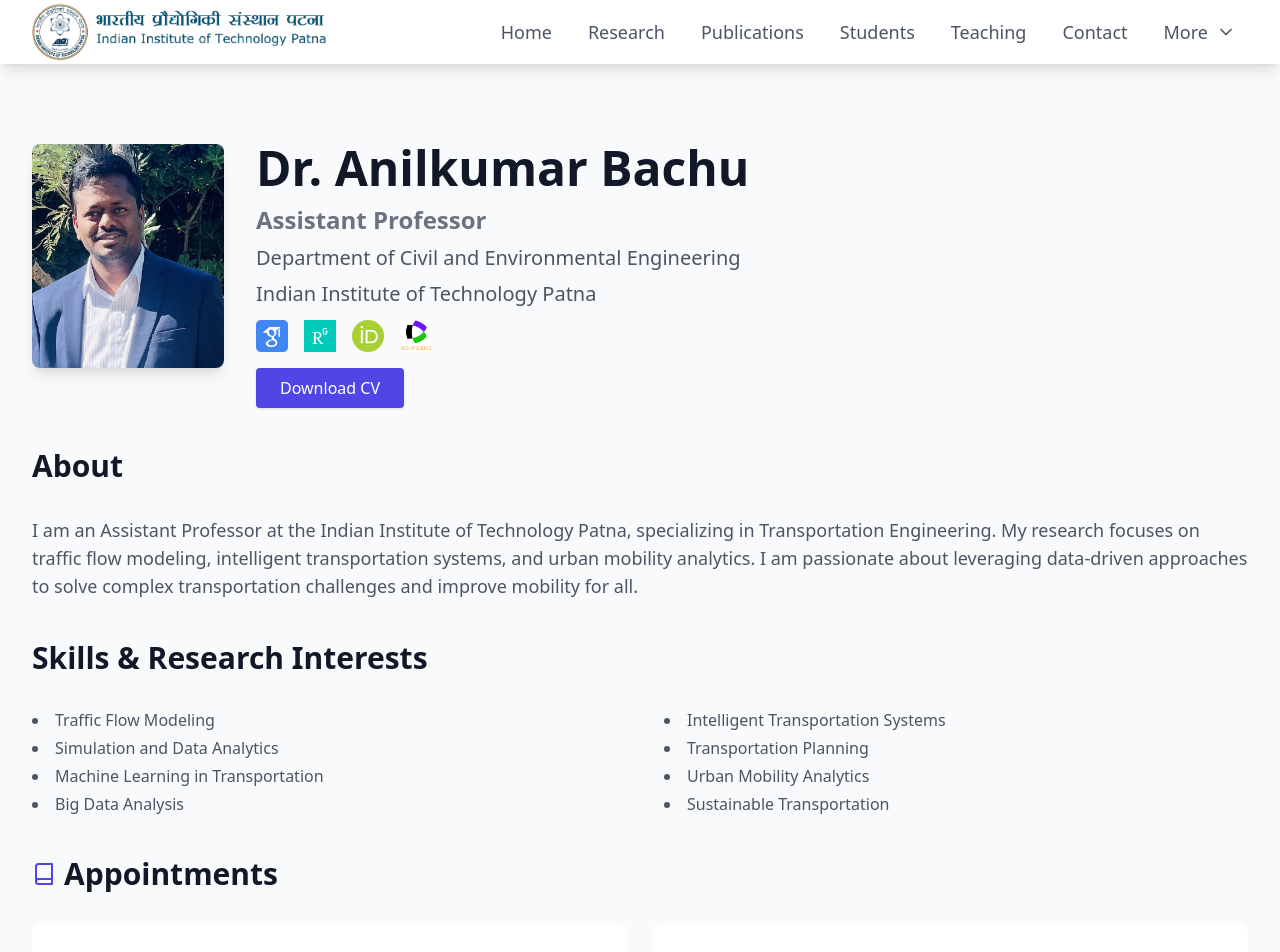
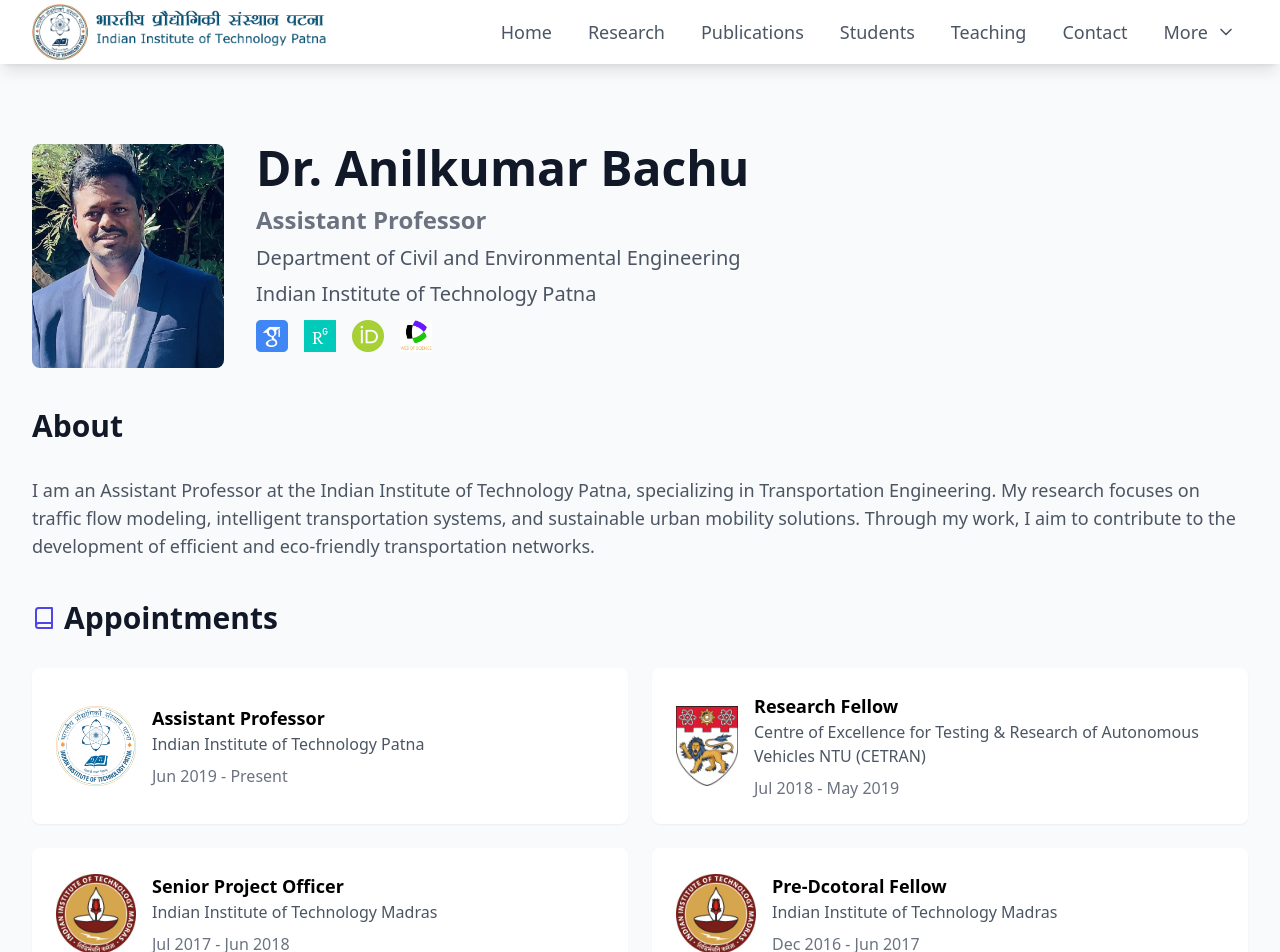
Before and after one commit to anil5472/portfolio, a React (Vite) app: page / in a window 1280 px wide. Shown: the top 952 px of the page. Built offline with nearby package versions, Linux system fonts and the light colour scheme.

Commit message:
Update Home.tsx

```diff
--- a/src/pages/Home.tsx
+++ b/src/pages/Home.tsx
@@ -8,7 +8,7 @@
 import anil1 from "../assets/anil1.png";
 import rg from "../assets/rg.png";
 import google from "../assets/google.png";
-import orcid from "../assets/orcid.png"; // fixed typo
+import orchid from "../assets/orcid.png";
 import wos from "../assets/wos.png";
 
 const profile = {
@@ -16,7 +16,7 @@
   title: "Assistant Professor",
   department: "Department of Civil and Environmental Engineering",
   department1: "Indian Institute of Technology Patna",
-  about: `I am an Assistant Professor at the Indian Institute of Technology Patna, specializing in Transportation Engineering. My research focuses on traffic flow modeling, intelligent transportation systems, and urban mobility analytics. I am passionate about leveraging data-driven approaches to solve complex transportation challenges and improve mobility for all.`,
+  about: `I am an Assistant Professor at the Indian Institute of Technology Patna, specializing in Transportation Engineering. My research focuses on traffic flow modeling, intelligent transportation systems, and sustainable urban mobility solutions. Through my work, I aim to contribute to the development of efficient and eco-friendly transportation networks.`,
 };
 
 const appointments = [
@@ -40,7 +40,7 @@
     logo: iitm,
   },
   {
-    title: "Pre-Doctoral Fellow", // fixed typo
+    title: "Pre-Dcotoral Fellow",
     institution: "Indian Institute of Technology Madras",
     year: "Dec 2016 - Jun 2017",
     logo: iitm,
@@ -50,7 +50,7 @@
 const education = [
   {
     degree: "M.S. (by Research) & Ph.D",
-    thesis: "Specialization: Transportation Engineering", // fixed typo
+    thesis: "Specilization: Transportation Engineering",
     university: "Indian Institute of Technology Madras",
     year: "Jul 2012 - Jul 2017",
     logo: iitm,
@@ -64,39 +64,27 @@
   },
 ];
 
-const skills = [
-  "Traffic Flow Modeling",
-  "Intelligent Transportation Systems",
-  "Simulation and Data Analytics",
-  "Transportation Planning",
-  "Machine Learning in Transportation",
-  "Urban Mobility Analytics",
-  "Big Data Analysis",
-  "Sustainable Transportation",
-];
-
 function Home() {
   return (
-    <section className="py-20 px-4 sm:px-6 lg:px-8 bg-gray-50 dark:bg-gray-900 transition-colors duration-300">
+    <section className="py-20 px-4 sm:px-6 lg:px-8">
       <div className="max-w-7xl mx-auto">
-        {/* Profile Section */}
         <div className="flex flex-col md:flex-row items-center md:items-start text-center md:text-left">
           <img
             src={anil1}
             alt="Profile of Dr. Anilkumar Bachu"
-            className="w-48 h-56 rounded-lg mb-8 md:mb-0 md:mr-8 object-cover shadow-lg transition-transform duration-200 hover:scale-105"
+            className="w-48 h-56 rounded-lg mb-8 md:mb-0 md:mr-8 object-cover"
           />
           <div>
-            <h1 className="text-4xl font-bold text-gray-900 dark:text-gray-100 sm:text-5xl">
+            <h1 className="text-4xl font-bold text-gray-900 sm:text-5xl">
               {profile.name}
             </h1>
-            <p className="mt-3 font-bold text-2xl text-gray-500 dark:text-gray-300">
+            <p className="mt-3 font-bold text-2xl text-gray-500">
               {profile.title}
             </p>
-            <p className="mt-2 text-xl font-medium text-gray-600 dark:text-gray-300">
+            <p className="mt-2 text-xl font-medium text-gray-600">
               {profile.department}
             </p>
-            <p className="mt-2 text-xl font-medium text-gray-600 dark:text-gray-300">
+            <p className="mt-2 text-xl font-medium text-gray-600">
               {profile.department1}
             </p>
             <div className="flex justify-center md:justify-start space-x-4 mt-3">
@@ -104,7 +92,6 @@
                 href="https://scholar.google.com/citations?user=mrw1V7YAAAAJ&hl=en"
                 target="_blank"
                 rel="noopener noreferrer"
-                className="transition-transform hover:scale-110"
               >
                 <img src={google} alt="Google Scholar" className="w-8 h-8" />
               </a>
@@ -112,7 +99,6 @@
                 href="https://www.researchgate.net/profile/Anilkumar-Bachu?ev=hdr_xprf"
                 target="_blank"
                 rel="noopener noreferrer"
-                className="transition-transform hover:scale-110"
               >
                 <img src={rg} alt="ResearchGate" className="w-8 h-8" />
               </a>
@@ -120,46 +106,24 @@
                 href="https://orcid.org/my-orcid?orcid=0000-0001-5933-8362"
                 target="_blank"
                 rel="noopener noreferrer"
-                className="transition-transform hover:scale-110"
               >
-                <img src={orcid} alt="ORCID" className="w-8 h-8" />
+                <img src={orchid} alt="ORCID" className="w-8 h-8" />
               </a>
               <a
                 href="https://www.webofscience.com/wos/author/record/ABF-9870-2021"
                 target="_blank"
                 rel="noopener noreferrer"
-                className="transition-transform hover:scale-110"
               >
                 <img src={wos} alt="Scopus" className="w-8 h-8" />
               </a>
             </div>
-            {/* Download CV Button */}
-            <a
-              href="/cv.pdf" // Update with the actual path to your CV
-              target="_blank"
-              rel="noopener noreferrer"
-              className="inline-block mt-4 px-6 py-2 bg-indigo-600 text-white rounded shadow hover:bg-indigo-700 transition"
-            >
-              Download CV
-            </a>
           </div>
         </div>
 
-        {/* About Section */}
         <Section title="About">
-          <p className="text-lg text-gray-600 dark:text-gray-300">{profile.about}</p>
+          <p className="text-lg text-gray-600">{profile.about}</p>
         </Section>
 
-        {/* Skills & Research Interests */}
-        <Section title="Skills & Research Interests">
-          <ul className="mt-2 text-gray-600 dark:text-gray-300 list-disc list-inside grid grid-cols-1 md:grid-cols-2 gap-x-12 gap-y-1">
-            {skills.map((skill) => (
-              <li key={skill}>{skill}</li>
-            ))}
-          </ul>
-        </Section>
-
-        {/* Appointments Section */}
         <Section
           title="Appointments"
           icon={<Book className="h-6 w-6 mr-2 text-indigo-600" />}
@@ -167,7 +131,6 @@
           <GridList items={appointments} />
         </Section>
 
-        {/* Education Section */}
         <Section
           title="Education"
           icon={<Book className="h-6 w-6 mr-2 text-indigo-600" />}
@@ -175,38 +138,37 @@
           <GridList items={education} />
         </Section>
 
-        {/* Awards and Honours Section */}
         <Section title="Awards and Honours">
           <div className="grid grid-cols-1 md:grid-cols-2 gap-6">
-            <div className="bg-white dark:bg-gray-800 rounded-lg p-6 shadow-sm transition-shadow hover:shadow-lg hover:ring-2 hover:ring-indigo-300">
+            <div className="bg-white rounded-lg p-6 shadow-sm">
               <h3 className="text-lg font-semibold">Scholarships</h3>
-              <ul className="mt-2 text-gray-500 dark:text-gray-300 list-disc list-inside">
+              <ul className="mt-2 text-gray-500 list-disc list-inside">
                 <li>Best PhD Student, IIT Madras (2016)</li>
                 <li>Gold Medal for BTech Performance (2012)</li>
                 <li>Pre-Doc Fellowship, IIT Madras (2016)</li>
                 <li>MHRD Fellowship, IIT Madras (2012-2016)</li>
               </ul>
             </div>
-            <div className="bg-white dark:bg-gray-800 rounded-lg p-6 shadow-sm transition-shadow hover:shadow-lg hover:ring-2 hover:ring-indigo-300">
+            <div className="bg-white rounded-lg p-6 shadow-sm">
               <h3 className="text-lg font-semibold">Research Awards</h3>
-              <ul className="mt-2 text-gray-500 dark:text-gray-300 list-disc list-inside">
+              <ul className="mt-2 text-gray-500 list-disc list-inside">
                 <li>Institute Research Award, IIT Madras</li>
                 <li>Best Paper - 3rd CTRG, Kolakata (2015)</li>
                 <li>Best Paper, IEEE ICITE (2016)</li>
               </ul>
             </div>
-            <div className="bg-white dark:bg-gray-800 rounded-lg p-6 shadow-sm transition-shadow hover:shadow-lg hover:ring-2 hover:ring-indigo-300">
+            <div className="bg-white rounded-lg p-6 shadow-sm">
               <h3 className="text-lg font-semibold">Travel Grants</h3>
-              <ul className="mt-2 text-gray-500 dark:text-gray-300 list-disc list-inside">
+              <ul className="mt-2 text-gray-500 list-disc list-inside">
                 <li>ITS Grant, ANRF (2023)</li>
                 <li>ITS Grant, SERB (2018)</li>
                 <li>Student Travel Grant, IIT Madras (2014)</li>
                 <li>Student Travel Grant, IIT Madras (2016)</li>
               </ul>
             </div>
-            <div className="bg-white dark:bg-gray-800 rounded-lg p-6 shadow-sm transition-shadow hover:shadow-lg hover:ring-2 hover:ring-indigo-300">
+            <div className="bg-white rounded-lg p-6 shadow-sm">
               <h3 className="text-lg font-semibold">Memberships</h3>
-              <ul className="mt-2 text-gray-500 dark:text-gray-300 list-disc list-inside">
+              <ul className="mt-2 text-gray-500 list-disc list-inside">
                 <li>IRC</li>
                 <li>IEEE</li>
                 <li>TRG</li>
@@ -219,36 +181,34 @@
   );
 }
 
-// Section component
 const Section = ({ title, icon, children }) => (
-  <div className="mt-10 max-w-7xl mx-auto text-left fade-in-section">
-    <h2 className="text-3xl font-bold text-gray-900 dark:text-gray-100 flex items-center">
+  <div className="mt-10 max-w-7xl mx-auto text-left">
+    <h2 className="text-3xl font-bold text-gray-900 flex items-center">
       {icon} {title}
     </h2>
     <div className="mt-8">{children}</div>
   </div>
 );
 
-// GridList component
 const GridList = ({ items }) => (
   <div className="grid grid-cols-1 md:grid-cols-2 gap-6">
     {items.map((item, index) => (
       <div
         key={index}
-        className="bg-white dark:bg-gray-800 rounded-lg p-6 shadow-sm flex items-center transition-shadow hover:shadow-lg hover:ring-2 hover:ring-indigo-300"
+        className="bg-white rounded-lg p-6 shadow-sm flex items-center"
       >
         <img
           src={item.logo}
-          alt={`${item.institution || item.university} logo`}
-          className="h-[5rem] w-[5rem] mr-4 rounded"
+          alt={`${item.institution} logo`}
+          className="h-[5rem] w-[5rem] mr-4"
         />
         <div>
           <h3 className="text-lg font-semibold">{item.title || item.degree}</h3>
           {item.thesis && (
-            <p className="text-gray-500 dark:text-gray-300 text-sm">{item.thesis}</p>
+            <p className="text-gray-500 text-sm">{item.thesis}</p>
           )}
-          <p className="text-gray-600 dark:text-gray-300">{item.institution || item.university}</p>
-          <p className="mt-2 text-gray-500 dark:text-gray-400">{item.year}</p>
+          <p className="text-gray-600">{item.institution || item.university}</p>
+          <p className="mt-2 text-gray-500">{item.year}</p>
         </div>
       </div>
     ))}
```
